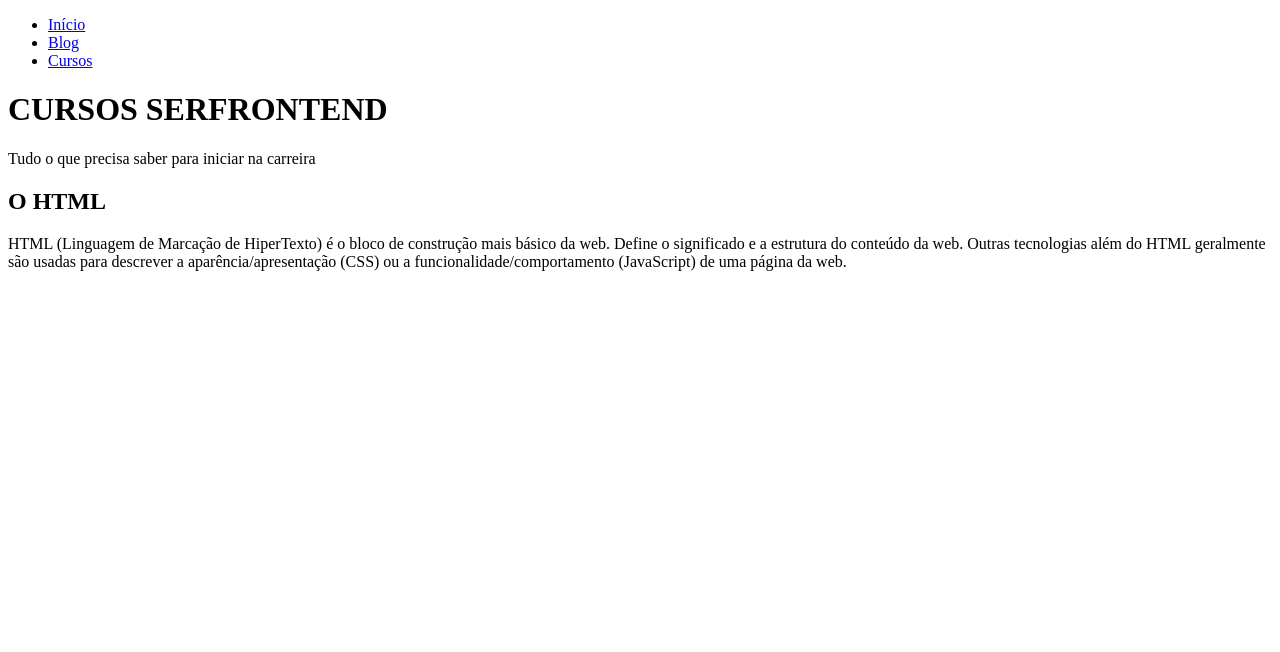
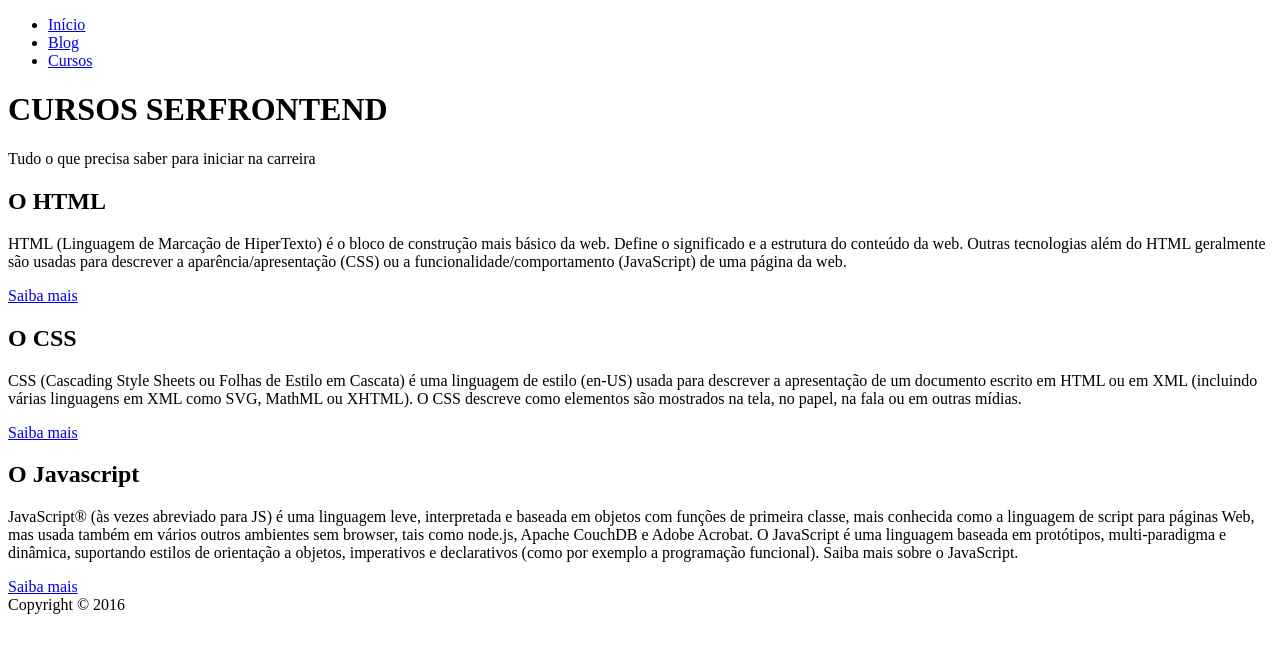
Before and after one commit to acleoxavier/ProjetoCSS, a plain HTML site: page index.html in a window 1280 px wide. Drawn offline with Linux system fonts and the light colour scheme.

Commit message:
adicionado conteúdo principal

```diff
--- a/index.html
+++ b/index.html
@@ -25,6 +25,7 @@
     <main>
         <div class="container">
             <section>
+
                 <article>
                     <header>
                         <h2>O HTML</h2>
@@ -35,10 +36,45 @@
                     geralmente são usadas para descrever a aparência/apresentação
                     (CSS) ou a funcionalidade/comportamento (JavaScript) de uma
                     página da web.</p>
+                    <a href="#">Saiba mais</a>
                 </article>
+
+                <article>
+                    <header>
+                        <h2>O CSS</h2>
+                    </header>
+                    <p>CSS (Cascading Style Sheets ou Folhas de Estilo em Cascata)
+                    é uma linguagem de estilo (en-US)
+                    usada para descrever a apresentação de um documento
+                    escrito em HTML ou em XML (incluindo várias
+                    linguagens em XML como SVG, MathML ou XHTML). O CSS
+                    descreve como elementos são mostrados na
+                     tela, no papel, na fala ou em outras mídias.</p>
+                    <a href="#">Saiba mais</a>
+                </article>
+
+                <article>
+                    <header>
+                        <h2>O Javascript</h2>
+                    </header>
+                    <p>JavaScript® (às vezes abreviado para JS) é uma linguagem
+                    leve, interpretada e baseada em objetos com funções de
+                    primeira classe, mais conhecida como a linguagem de script
+                    para páginas Web, mas usada também em vários outros ambientes
+                    sem browser, tais como node.js, Apache CouchDB e Adobe
+                    Acrobat. O JavaScript é uma linguagem baseada em protótipos,
+                    multi-paradigma e dinâmica, suportando estilos de orientação a
+                    objetos, imperativos e declarativos (como por exemplo a
+                    programação funcional). Saiba mais sobre o JavaScript.</p>
+                    <a href="#">Saiba mais</a>
+                </article>
+
             </section>
         </div>
     </main>
 
+    <footer>
+        Copyright © 2016
+    </footer>
 </body>
 </html>
```
